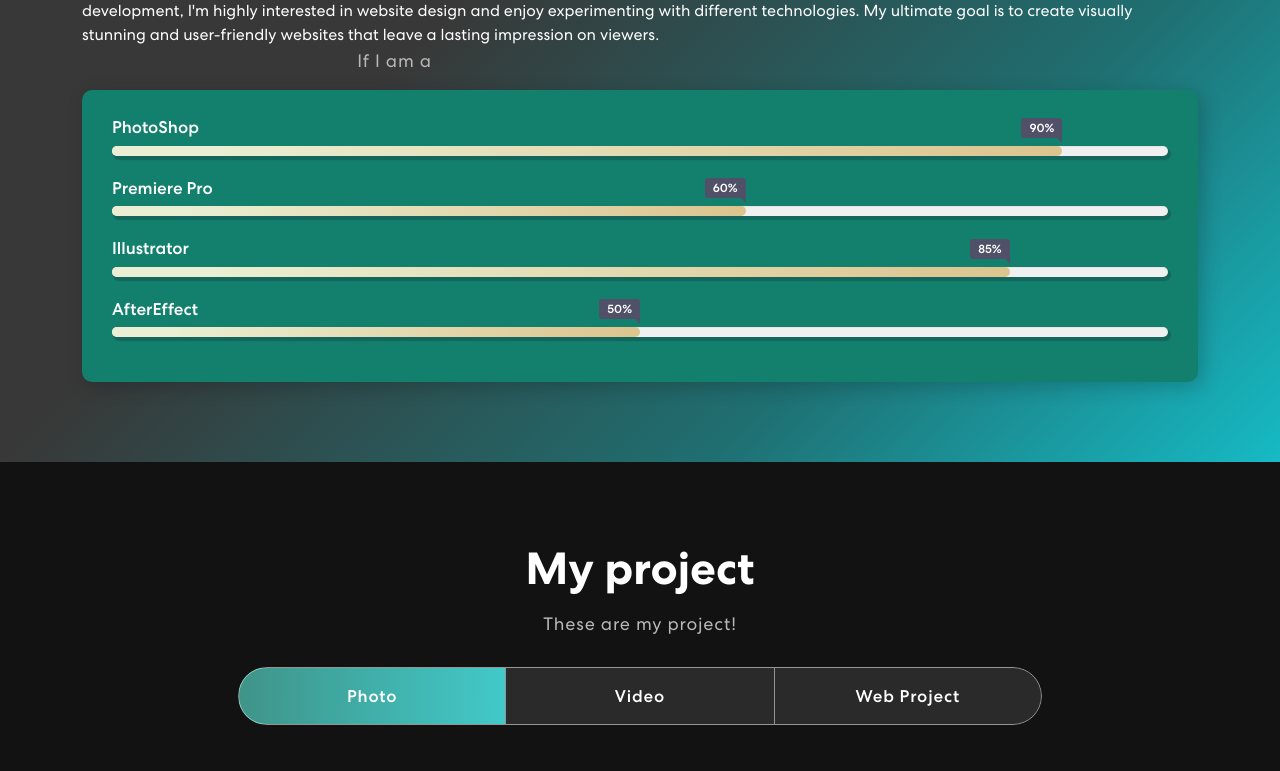
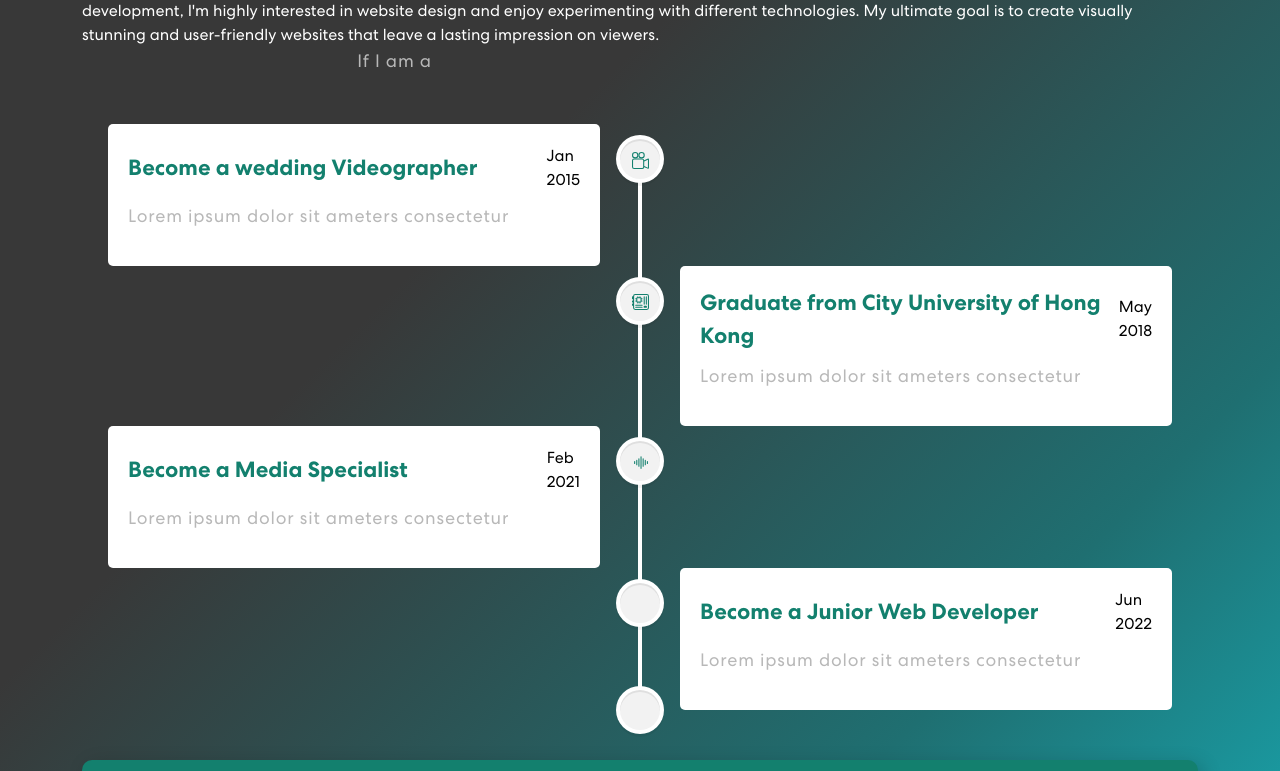
Before and after one commit to MinusCK/my-portfolio, a React (Create React App) app: page / in a window 1280 px wide. Shown: the part 900-1671 px from the top of the page. Built offline with nearby package versions, Linux system fonts and the light colour scheme; a web font is replaced by a local one.

Commit message:
add timeline

```diff
--- a/src/App.css
+++ b/src/App.css
@@ -522,6 +522,32 @@
   .myProject .pills-third {
     border: 1px solid rgba(255, 255, 255, 0.5) !important;
   } */
+  .about-me .wrapper .center-line {
+    left: 40px;
+  }
+  .about-me .wrapper .row {
+    margin: 30px 0 3px 60px;
+  }
+  .about-me .wrapper .row section {
+    width: 100%;
+  }
+  .about-me .row-1 section::before {
+    left: -7px;
+  }
+  .about-me .row-1 section .icon {
+    left: -60px;
+  }
+}
+
+@media (max-width: 440px) {
+  .about-me .wrapper .center-line,
+  .about-me .row section::before,
+  .about-me .row section .icon {
+    display: none;
+  }
+  .about-me .wrapper .row {
+    margin: 10px 0;
+  }
 }
 
 /* .App {
--- a/src/component/aboutme.css
+++ b/src/component/aboutme.css
@@ -189,3 +189,132 @@
 .about-me-content.scrolled-h2 {
   opacity: 1;
 }
+
+.wrapper {
+  max-width: 1080px;
+  margin: 50px auto;
+  padding: 0 20px;
+  position: relative;
+}
+.wrapper .center-line {
+  position: absolute;
+  height: 100%;
+  width: 4px;
+  background: #fff;
+  left: 50%;
+  top: 20px;
+  transform: translateX(-50%);
+}
+.wrapper .row {
+  display: flex;
+}
+.wrapper .row-1 {
+  justify-content: flex-start;
+}
+.wrapper .row-2 {
+  justify-content: flex-end;
+}
+.wrapper .row section {
+  background: #fff;
+  border-radius: 5px;
+  width: calc(50% - 40px);
+  padding: 20px;
+  position: relative;
+}
+.wrapper .row section::before {
+  position: absolute;
+  content: "";
+  height: 15px;
+  width: 15px;
+  background: #fff;
+  top: 28px;
+  z-index: -1;
+  transform: rotate(45deg);
+}
+.row-1 section::before {
+  right: -7px;
+}
+.row-2 section::before {
+  left: -7px;
+}
+.row section .icon,
+.center-line .scroll-icon {
+  position: absolute;
+  background: #f2f2f2;
+  height: 40px;
+  width: 40px;
+  text-align: center;
+  line-height: 40px;
+  border-radius: 50%;
+  color: #ff7979;
+  font-size: 17px;
+  box-shadow: 0 0 0 4px #fff, inset 0 2px 0 rgba(0, 0, 0, 0.08),
+    0 3px 0 4px rgba(0, 0, 0, 0.05);
+}
+.center-line .scroll-icon {
+  bottom: 0px;
+  left: 50%;
+  font-size: 25px;
+  transform: translateX(-50%);
+}
+.row-1 section .icon {
+  top: 15px;
+  right: -60px;
+}
+.row-2 section .icon {
+  top: 15px;
+  left: -60px;
+}
+.row section .details,
+.row section .bottom {
+  display: flex;
+  align-items: center;
+  justify-content: space-between;
+}
+.row section .details .title {
+  font-size: 22px;
+  font-weight: 600;
+  color: #13806e;
+}
+.row section p {
+  margin: 10px 0 17px 0;
+}
+.row section .bottom a {
+  text-decoration: none;
+  background: #ff7979;
+  color: #fff;
+  padding: 7px 15px;
+  border-radius: 5px;
+  /* font-size: 17px; */
+  font-weight: 400;
+  transition: all 0.3s ease;
+}
+.row section .bottom a:hover {
+  transform: scale(0.97);
+}
+
+.about-me .time-line-p {
+  width: 100%;
+  text-align: left;
+}
+
+.timeline-icon-color {
+  color: #13806e;
+}
+/* @media (max-width: 790px) {
+  .wrapper .center-line {
+    left: 40px;
+  }
+  .wrapper .row {
+    margin: 30px 0 3px 60px;
+  }
+  .wrapper .row section {
+    width: 100%;
+  }
+  .row-1 section::before {
+    left: -7px;
+  }
+  .row-1 section .icon {
+    left: -60px;
+  }
+} */
--- a/src/component/aboutme.tsx
+++ b/src/component/aboutme.tsx
@@ -5,6 +5,7 @@
 import { Col, Row, Image, Container } from "react-bootstrap";
 import nav_logo from "../assets/image/logo_24px.png";
 import about_me from "../assets/image/about-temp.png";
+import { CameraReels, Motherboard, Soundwave } from "react-bootstrap-icons";
 
 function AboutMe() {
   const [isScrolled, setIsScrolled] = useState(false);
@@ -48,6 +49,91 @@
               that leave a lasting impression on viewers.
             </div>
             <p>If I am a</p>
+            {/* <Row>
+              <Col sm={12} md={12}> */}
+            <div className="wrapper">
+              <div className="center-line">
+                <a href="#" className="scroll-icon">
+                  <i className="fas fa-caret-up"></i>
+                </a>
+              </div>
+              <div className="row row-1">
+                <section>
+                  <i className="icon fas fa-home">
+                    <CameraReels className="timeline-icon-color" />
+                  </i>
+
+                  <div className="details">
+                    <span className="title">Become a wedding Videographer</span>
+                    <div style={{ flex: "1" }}></div>
+                    <span style={{ color: "black" }}>
+                      Jan
+                      <br />
+                      2015
+                    </span>
+                  </div>
+                  <p className="time-line-p">
+                    Lorem ipsum dolor sit ameters consectetur
+                  </p>
+                </section>
+              </div>
+              <div className="row row-2">
+                <section>
+                  <i className="icon fas fa-star">
+                    <Motherboard className="timeline-icon-color" />
+                  </i>
+                  <div className="details">
+                    <span className="title">
+                      Graduate from City University of Hong Kong
+                    </span>
+                    <span style={{ color: "black" }}>
+                      May
+                      <br />
+                      2018
+                    </span>
+                  </div>
+                  <p className="time-line-p">
+                    Lorem ipsum dolor sit ameters consectetur
+                  </p>
+                </section>
+              </div>
+              <div className="row row-1">
+                <section>
+                  <i className="icon fas fa-rocket">
+                    {" "}
+                    <Soundwave className="timeline-icon-color" />
+                  </i>
+                  <div className="details">
+                    <span className="title">Become a Media Specialist</span>
+                    <span style={{ color: "black", alignItems: "right" }}>
+                      Feb <br />
+                      2021
+                    </span>
+                  </div>
+                  <p className="time-line-p">
+                    Lorem ipsum dolor sit ameters consectetur
+                  </p>
+                </section>
+              </div>
+              <div className="row row-2">
+                <section>
+                  <i className="icon fas fa-globe"></i>
+                  <div className="details">
+                    <span className="title">Become a Junior Web Developer</span>
+                    <span style={{ color: "black", alignItems: "right" }}>
+                      Jun
+                      <br />
+                      2022
+                    </span>
+                  </div>
+                  <p className="time-line-p">
+                    Lorem ipsum dolor sit ameters consectetur
+                  </p>
+                </section>
+              </div>
+            </div>
+            {/* </Col>
+            </Row> */}
             <Row>
               <Col sm={12} md={12}>
                 <div
--- a/src/component/navbar.css
+++ b/src/component/navbar.css
@@ -8,7 +8,13 @@
 }
 .scrolled {
   padding: 0px 0;
-  background-color: #2f9989;
+  background: rgb(47, 153, 137);
+  background: linear-gradient(
+    180deg,
+    rgb(30, 107, 95) 50%,
+    rgba(47, 153, 137, 0) 100%
+  );
+  /* background-color: #2f9989; */
 }
 nav.navbar a.navbar-brand {
   width: 9%;
```
